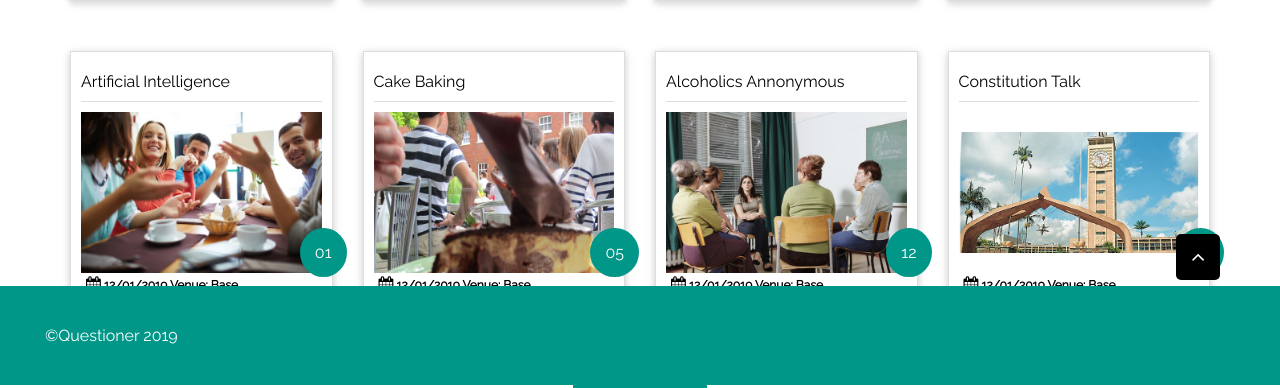
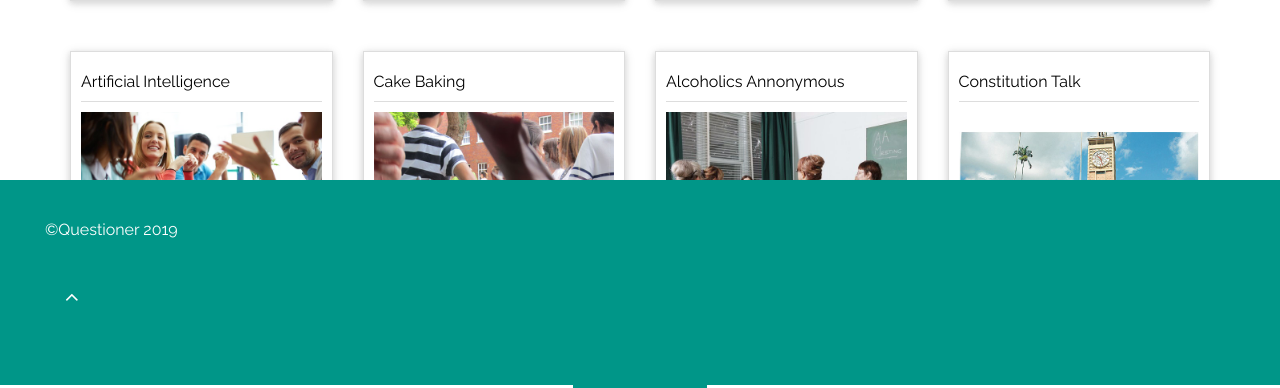
Before and after one commit to Felix45/Questioner, a Python web app: template UI/templates/index.html in a window 1280 px wide. Shown: the part 415-803 px from the top of the page. Run offline with Jinja, Linux system fonts and the light colour scheme; the template is opened without the code that fills it, so the values that code supplies are empty.

Commit message:
Revert the footer to as was before
Revert the footer to as was before

```diff
--- a/UI/static/styles/style.css
+++ b/UI/static/styles/style.css
@@ -431,14 +431,14 @@ footer a{
 	color: #fff;
 }
 footer #scroll-top{
-	padding: 15px;
-   position: absolute;
-   right: 30px;
-   bottom: 75px;
    color: #fff;
-   cursor: pointer;
-   border-radius: 5px;
-   background-color: #000;
+    margin: 0;
+    width: 100%;
+    margin-top: 30px;
+    margin-bottom: 0px;
+    padding: 20px 20px 40px 20px;
+    position: relative;
+    background-color: #009688;
 }
 
 /* Columns for mobile phones */
```
